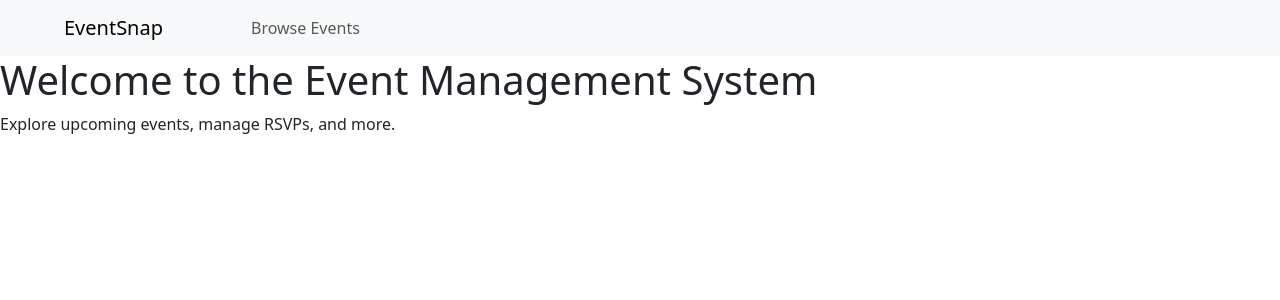
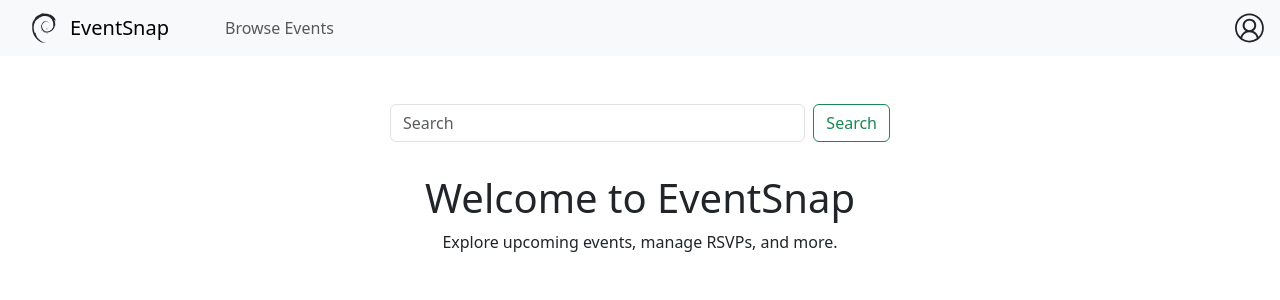
Before and after one commit to seanrandevs/event-management-frontend, a React (Create React App) app: page /#/ in a window 1280 px wide. Shown: the top 300 px of the page. Built offline with nearby package versions, Linux system fonts and the light colour scheme.

Commit message:
Creating the homepage
Added icons to navbar and creating the homepage

```diff
--- a/package.json
+++ b/package.json
@@ -11,6 +11,7 @@
     "react": "^18.3.1",
     "react-bootstrap": "^2.10.5",
     "react-dom": "^18.3.1",
+    "react-icons": "^5.3.0",
     "react-router-dom": "^6.26.2",
     "react-scripts": "5.0.1",
     "web-vitals": "^2.1.4"
--- a/src/App.css
+++ b/src/App.css
@@ -1,12 +1,29 @@
 .navbar .container {
     margin: 0;
-    padding: 0 4rem;
+    padding: 0 2rem;
     max-width: 100%;
     justify-content: space-evenly;
 }
 .navbar .container .nav-link {
-    margin: 0 4rem;
-} */
-.navbar .container .me-2 {
-    width: 350px;
+    margin: 0 2rem;
 }
+.d-flex{
+    margin: 0 auto;
+    max-width: 500px;
+}
+.homepage{
+    text-align: center;
+    padding-top: 3rem;
+}
+.homepage h1 {
+    margin-top: 2rem;
+}
+.logo, .account-logo {
+    width: 30px;
+    height: 30px;
+    margin-right: 0.5rem;
+}
+.account-logo{
+    margin-right: 1rem;
+    cursor: pointer;
+}
--- a/src/components/Homepage.js
+++ b/src/components/Homepage.js
@@ -1,13 +1,27 @@
 import NavBar from "./Nav_bar";
+import Form from 'react-bootstrap/Form';
+import Button from 'react-bootstrap/Button';
+import Container from 'react-bootstrap/Container';
 
 const Homepage = () => {
   return (
     <>
     <NavBar />
-    <div>
-      <h1>Welcome to the Event Management System</h1>
-      <p>Explore upcoming events, manage RSVPs, and more.</p>
-    </div>
+    <Container>
+      <div className="homepage">
+      <Form className="d-flex">
+              <Form.Control
+                type="search"
+                placeholder="Search"
+                className="me-2"
+                aria-label="Search"
+              />
+              <Button variant="outline-success">Search</Button>
+            </Form>
+        <h1>Welcome to EventSnap</h1>
+        <p>Explore upcoming events, manage RSVPs, and more.</p>
+      </div>
+    </Container>
     </>
   );
 };
--- a/src/components/Nav_bar.js
+++ b/src/components/Nav_bar.js
@@ -1,17 +1,20 @@
 import Container from 'react-bootstrap/Container';
 import Nav from 'react-bootstrap/Nav';
 import Navbar from 'react-bootstrap/Navbar';
+import { VscAccount, VscTerminalDebian  } from "react-icons/vsc";
 
 const Nav_bar = () => {
   return (
     <div>
       <Navbar bg="light" data-bs-theme="light">
         <Container>
+        <VscTerminalDebian className="logo" />
           <Navbar.Brand href="#home">EventSnap</Navbar.Brand>
           <Nav className="me-auto">
             <Nav.Link href="#browseevents">Browse Events</Nav.Link>
           </Nav>
         </Container>
+        <VscAccount className="account-logo" />
       </Navbar>
     </div>
   )
```
Also changed, not shown: 1 other file (tests, documents, lock files or other folders).
